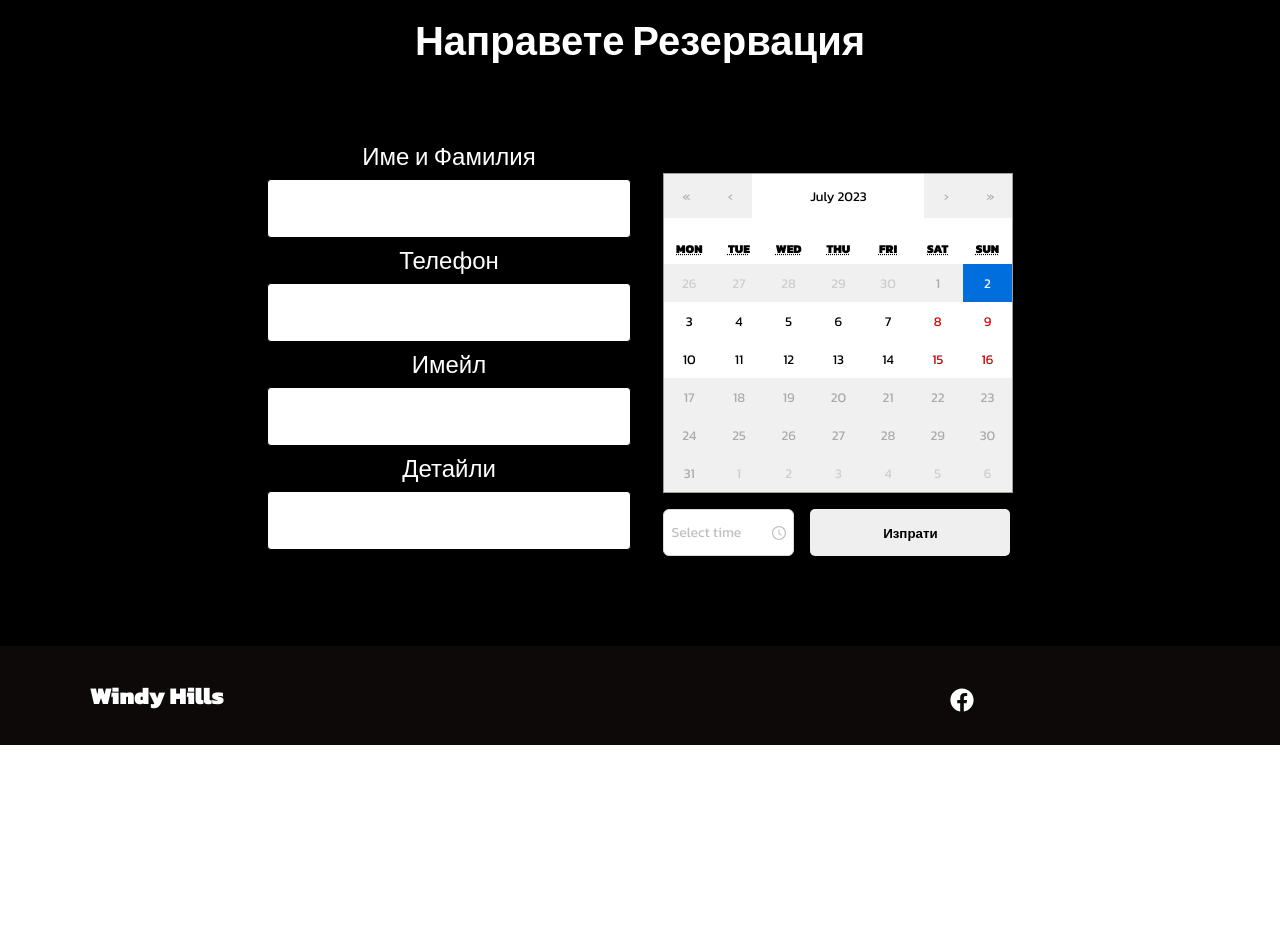
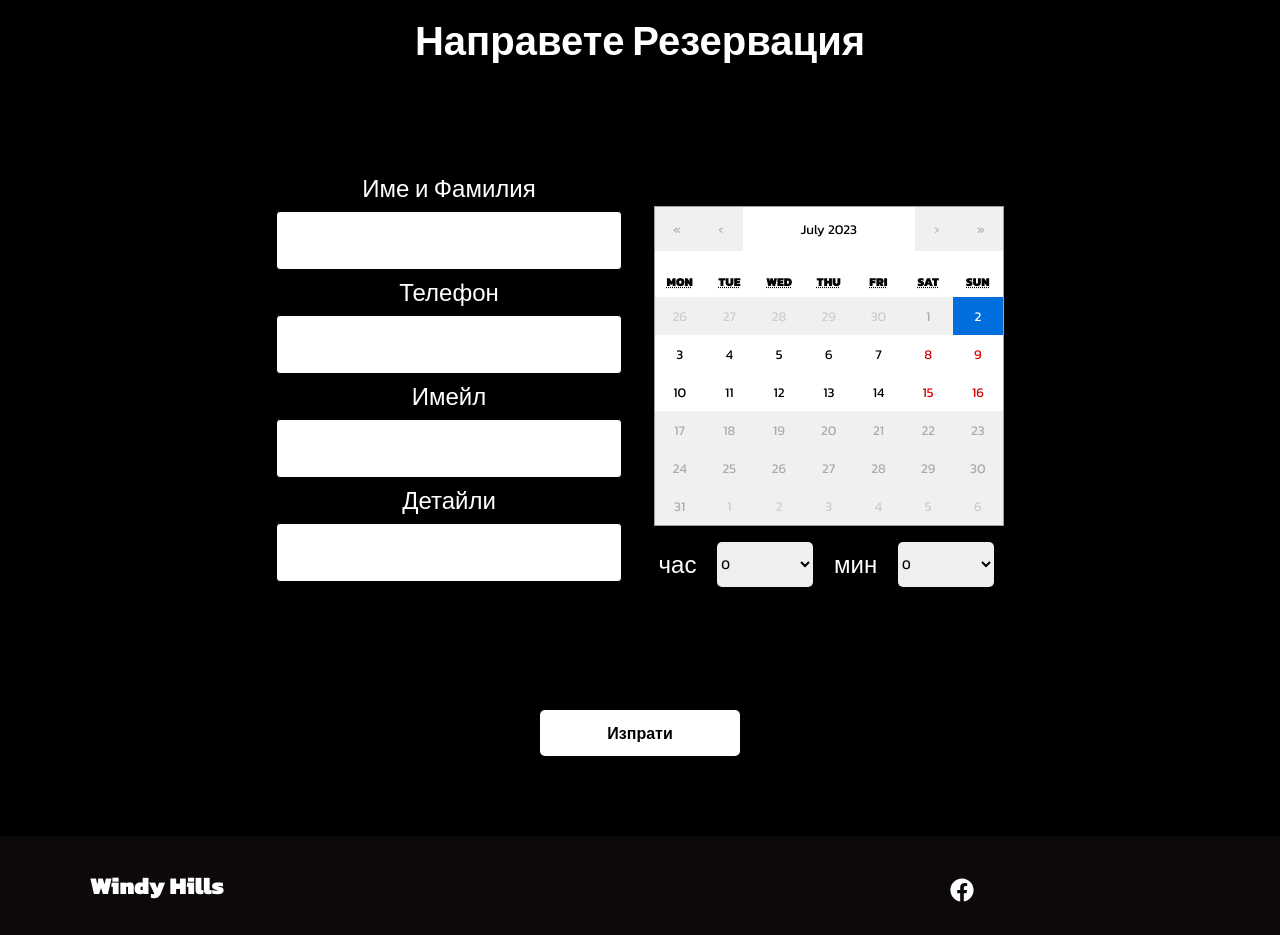
Before and after one commit to IvailoAtsv/windyHills, a React (Create React App) app in the folder client/: page / in a window 1280 px wide. Shown: the part 2380-3315 px from the top of the page. Before the commit the page ends 3125 px from the top, so only its background shows below. Built offline with nearby package versions, Linux system fonts and the light colour scheme.

Commit message:
form optimisation & validation

```diff
--- a/client/src/components/Reservation/ReservationElements.js
+++ b/client/src/components/Reservation/ReservationElements.js
@@ -9,12 +9,28 @@ background-color: black;
 align-items:center;
 justify-content:center;
 `
+export const ReservationDataContainer = styled.div`
+width: 100%;
+align:center;
+display:flex;
+flex-direction:row;
+gap: 2rem;
+flex-flow:flow;
+background-color: black;
+padding:2rem ;
+align-items:center;
+justify-content:center;
+padding-bottom:5rem;
+@media only screen and (max-width: 1024px){
+    flex-direction: column;
+}
+`
 
 export const ReservationContainer = styled.form`
 width: 100%;
 align:center;
 display:flex;
-flex-direction:row;
+flex-direction:column;
 gap: 2rem;
 flex-flow:flow;
 background-color: black;
@@ -92,9 +108,26 @@ width: 12.5rem;
 height: 2.9rem;
 border-radius:5px;
 border:none;
+background-color:white;
+padding:10px;
 font-weight:600;
+font-size:1rem;
 &:hover {
     transition: 0.2s ease-out;
-    scale:1.05;
+    scale:1.02;
   }
 `
+export const ReservationHourPicker = styled.select`
+width:6rem;
+border-radius:5px;
+border:none;
+`
+export const ReservationMinPicker = styled.select`
+width:6rem;
+border-radius:5px;
+border:none;
+`
+export const ReservationOption = styled.option`
+font-family: 'Kanit', sans-serif;
+font-size:2rem;
+`
--- a/client/src/components/Reservation/index.js
+++ b/client/src/components/Reservation/index.js
@@ -1,113 +1,148 @@
 import { useState } from "react";
-import { DateTimeContainer, ReservationContainer, ReservationInput, ReservationInputContainer, ReservationLabel, ReservationShell, ReservationSubmit, ReservationTitle, TimeAndSubmitContainer } from "./ReservationElements"
+import { DateTimeContainer, ReservationContainer, ReservationHourPicker, ReservationMinPicker, ReservationInput, ReservationInputContainer, ReservationLabel, ReservationShell, ReservationSubmit, ReservationTitle, TimeAndSubmitContainer, ReservationOption, ReservationDataContainer } from "./ReservationElements"
 import Calendar from "react-calendar"
 import 'react-calendar/dist/Calendar.css';
 import dayjs from 'dayjs';
-import { TimePicker } from 'antd';
 import customParseFormat from 'dayjs/plugin/customParseFormat';
 dayjs.extend(customParseFormat);
 
 const Reservation = () => {
 
-    const [date, setDate] = useState()
-    const [time, setTime] = useState()
+    const [value, onChange] = useState(new Date())
+
+    const [timeValid, setTimeValid] = useState(true)
     const [nameValid, setNameValid] = useState(true)
     const [phoneValid, setPhoneValid] = useState(true)
     const [emailValid, setEmailValid] = useState(true)
-    const [timeValid, setTimeValid] = useState(true)
-    const [info, setInfo] = useState()
+    const [formValid, setFormValid] = useState()
 
-    const onChange = (time, timeString) => {
-        if(time.$H && time.$m){
+    const [info, setInfo] = useState({
+        time: {
+            hours: '',
+            minutes: ''
+        },
 
-            if (time.$H < 9 || time.$H > 22) {
-                setTimeValid(false)
-                console.log('false bro');
-            } else {
-                setTimeValid(true)
-            }
-            if (timeValid) {
-                const dateFormated = time.$d.toString().split('GMT+0300 (Eastern European Summer Time)')[0]
-                setTime(dateFormated)
-            }
-        }
-    }
-//post req
+    })
+
+
+
+
+    //post req
     const onSubmitHandler = async (e) => {
 
         e.preventDefault()
+
         const formData = new FormData(e.currentTarget)
         const dataArray = [...formData]
         const data = Object.fromEntries(dataArray);
-        const fullData = {  time, ...data }
-        setInfo(fullData)
-        try{
-            await fetch('http://localhost:4000/reservation/create',{
-                headers:{
-                    'Content-Type':'application/json'
+        const fullData = { ...data, value }
+        if(!nameValid || !phoneValid || !emailValid){
+            setFormValid(false)
+        }else{
+            setFormValid(true)
+        }
+        if(!fullData.hours || !fullData.minutes){
+            setTimeValid(false)
+        }else{
+            setTimeValid(true)
+        }
+        try {
+            await fetch('http://localhost:4000/reservation/create', {
+                headers: {
+                    'Content-Type': 'application/json'
                 },
-                method:"POST",
-                body: JSON.stringify(info)
+                method: "POST",
+                body: JSON.stringify(fullData)
             })
-        }catch(err){
+        } catch (err) {
             console.log(err);
         }
-        console.log('sent');
+        document.getElementById('reservation').reset()
     }
 
 
-    const onNameChange = (e) => {
-        e.target.value.length < 3
-            ? setNameValid(false)
-            : setNameValid(true)
+    const validateName = (name) => {
+        if (name.length < 3) {
+            setNameValid(false)
+        } else {
+            setNameValid(true)
+        }
+    }
 
-    }
-    const onPhoneChange = (e) => {
-        if (e.target.value.length < 10) {
+    const validatePhone = (phone) => {
+        if (phone.length < 10) {
             setPhoneValid(false)
         } else {
             setPhoneValid(true)
+            setInfo({ ...info, phone: phone })
+
         }
     }
-    const onEmailChange = (e) => {
-        if (/^\w+([\.-]?\w+)*@\w+([\.-]?\w+)*(\.\w{2,3})+$/.test(e.target.value)) {
+    const validateEmail = (email) => {
+        if (/^\w+([\.-]?\w+)*@\w+([\.-]?\w+)*(\.\w{2,3})+$/.test(email)) {
             setEmailValid(true)
+            setInfo({ ...info, email: email })
         } else {
             setEmailValid(false)
         }
     }
 
+    const getWorkingHours = (opening, closing) => {
+        const hours = [0]
+        for (let i = opening; i < closing; i++) {
+            hours.push(i)
+        }
+        return hours
+    }
+    const getMinuteIntervals = (interval) => {
+        const minutes = []
+        for (let i = 0; i < 60; i += interval) {
+            minutes.push(i)
+        }
+        return minutes
+    }
+
+    const workHours = getWorkingHours(9, 22)
+    const intervals = getMinuteIntervals(15)
 
     return (
         <ReservationShell>
             <ReservationTitle>Направете Резервация</ReservationTitle>
             <ReservationContainer id="reservation" onSubmit={onSubmitHandler}>
+                <ReservationDataContainer>
                 <ReservationInputContainer>
-
                     {!nameValid
                         ? <ReservationLabel style={{ color: "red" }}>Името трябва да съдържа над 3 символа</ReservationLabel>
                         : <ReservationLabel>Име и Фамилия</ReservationLabel>}
-                    <ReservationInput name="name" onBlur={onNameChange} />
+                    <ReservationInput name="name" onBlur={(e) => validateName(e.target.value)} />
                     {!phoneValid
                         ? <ReservationLabel style={{ color: "red" }}>Невалиден телефонен номер</ReservationLabel>
                         : <ReservationLabel> Телефон </ReservationLabel>}
-                    <ReservationInput name="phone" onBlur={onPhoneChange} />
+                    <ReservationInput name="phone" onBlur={(e) => validatePhone(e.target.value)} />
                     {!emailValid
                         ? <ReservationLabel style={{ color: "red" }}>Невалиден e-mail</ReservationLabel>
                         : <ReservationLabel> Имейл </ReservationLabel>}
-                    <ReservationInput name="email" onBlur={onEmailChange} />
+                    <ReservationInput name="email" onBlur={(e) => validateEmail(e.target.value)} />
                     <ReservationLabel> Детайли </ReservationLabel>
                     <ReservationInput name="details" />
                 </ReservationInputContainer>
                 <DateTimeContainer>
 
-                    <Calendar minDate={new Date()} maxDate={new Date(Date.now() + 12096e5)} defaultValue ={new Date()} value={date} onClickDay={(date) => setDate(date)} />
-                    {!timeValid && <ReservationLabel>Невалиден час!</ReservationLabel>}
+                    <Calendar minDate={new Date()} maxDate={new Date(Date.now() + 12096e5)} onChange={onChange} value={value} />
+                {!timeValid && <ReservationLabel style={{ color: "red" }}>Моля изберете час</ReservationLabel>}
                     <TimeAndSubmitContainer>
-                        <TimePicker onChange={onChange} size="small" disabledHours={() => { return [0, 1, 2, 3, 4, 5, 6, 7, 8, 22, 23] }} changeOnBlur={true} showNow={false} minuteStep={15} secondStep={59} disabledSeconds={() => { return [59] }} hideDisabledOptions={true} />
-                        <ReservationSubmit>Изпрати</ReservationSubmit>
+                        <ReservationLabel>час</ReservationLabel>
+                        <ReservationHourPicker name="hours" >
+                            {workHours.map((hour) => <ReservationOption>{hour}</ReservationOption>)}
+                        </ReservationHourPicker>
+                        <ReservationLabel>мин</ReservationLabel>
+                        <ReservationMinPicker name="minutes">
+                            {intervals.map((interval) => <ReservationOption>{interval}</ReservationOption>)}
+                        </ReservationMinPicker>
                     </TimeAndSubmitContainer>
                 </DateTimeContainer>
+                </ReservationDataContainer>
+                    <ReservationSubmit>Изпрати</ReservationSubmit>
             </ReservationContainer>
         </ReservationShell>
     )
```
Also changed, not shown: 2 other files (tests, documents, lock files or other folders).
